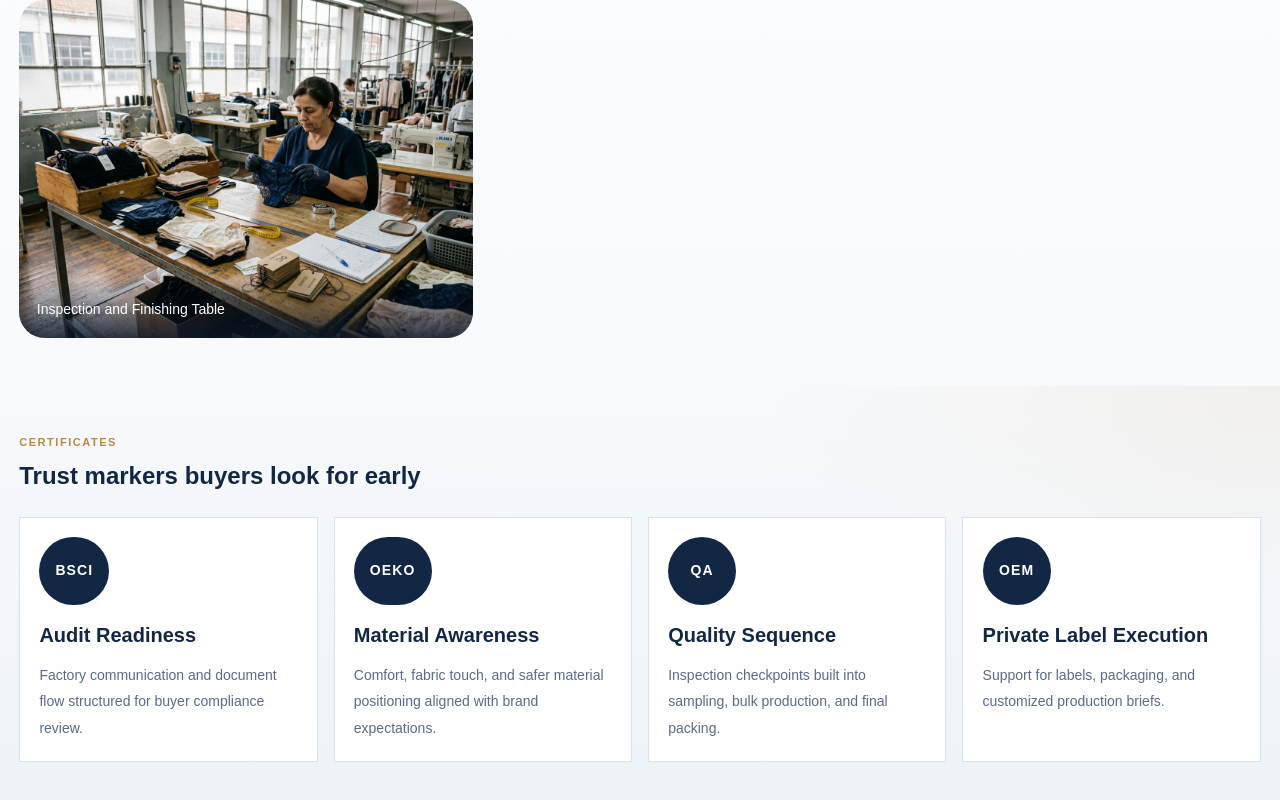
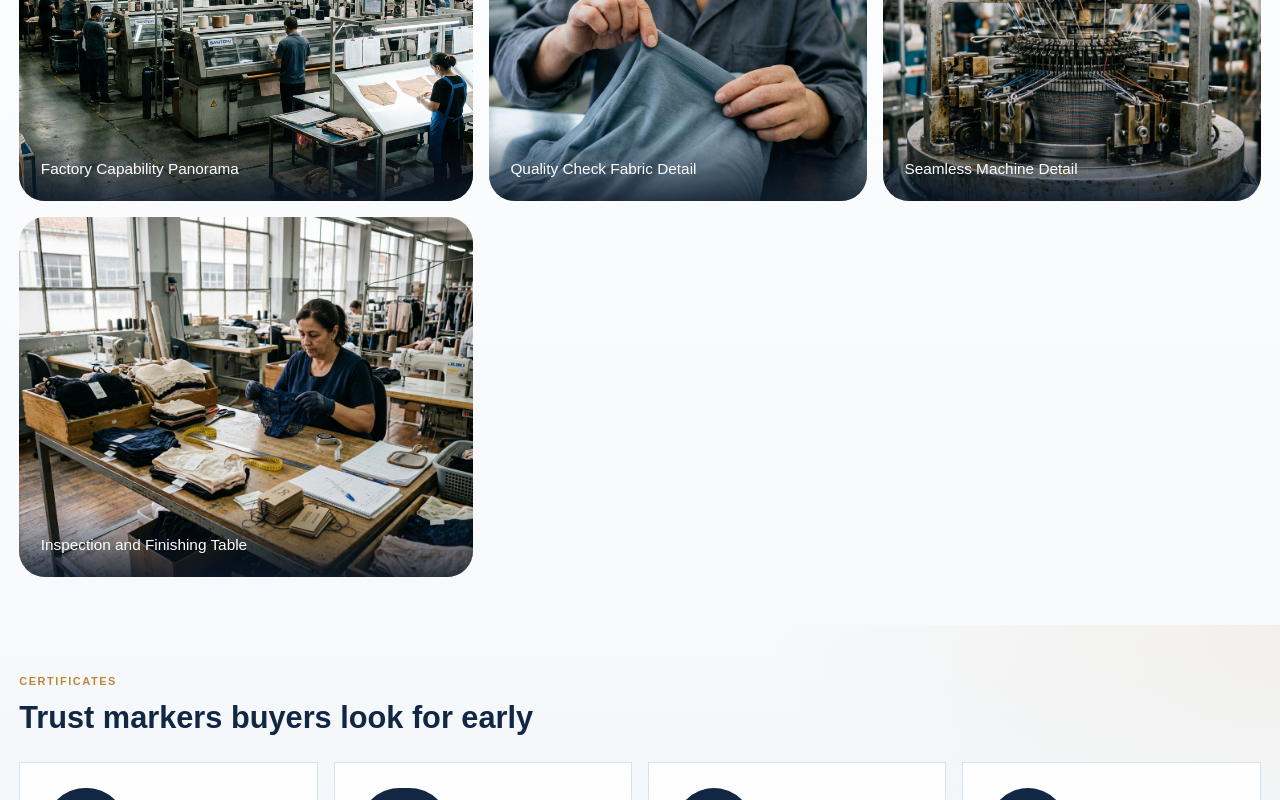
Before and after one commit to 156631890/diyasi, a Next.js app in the folder apps/web/: page / in a window 1280 px wide. Shown: the part 2260-3060 px from the top of the page. Built offline with nearby package versions, Linux system fonts and the light colour scheme; no server answers.

Commit message:
Scale homepage factory sections up

```diff
--- a/apps/web/app/globals.css
+++ b/apps/web/app/globals.css
@@ -881,7 +881,8 @@ a {
 
 .factory-capability-card {
   border: 1px solid #d7e2f0;
-  padding: 1rem;
+  min-height: 168px;
+  padding: 1.35rem 1.4rem;
   background: rgba(255, 255, 255, 0.92);
 }
 
@@ -899,22 +900,22 @@ a {
 
 .factory-home-title {
   font-family: Arial, "Helvetica Neue", sans-serif;
-  font-size: 24px;
-  line-height: 1.4;
+  font-size: clamp(28px, 2.4vw, 32px);
+  line-height: 1.3;
   font-weight: 700;
 }
 
 .factory-home-card-title {
   font-family: Arial, "Helvetica Neue", sans-serif;
-  font-size: 20px;
-  line-height: 1.45;
+  font-size: clamp(22px, 1.9vw, 26px);
+  line-height: 1.35;
   font-weight: 700;
 }
 
 .factory-home-body {
   font-family: Arial, "Helvetica Neue", sans-serif;
-  font-size: 14px;
-  line-height: 1.9;
+  font-size: clamp(15px, 1.2vw, 16px);
+  line-height: 1.85;
   font-weight: 400;
 }
 
@@ -932,7 +933,7 @@ a {
 .factory-detail-card {
   position: relative;
   overflow: hidden;
-  min-height: 300px;
+  min-height: 360px;
   border-radius: 26px;
 }
 
@@ -948,7 +949,7 @@ a {
 .factory-product-caption {
   position: absolute;
   inset: auto 0 0 0;
-  padding: 1rem 1.1rem;
+  padding: 1.35rem 1.35rem 1.15rem;
   background: linear-gradient(180deg, rgba(11, 24, 41, 0) 0%, rgba(11, 24, 41, 0.82) 100%);
 }
 
@@ -965,7 +966,8 @@ a {
 .factory-news-card {
   border: 1px solid #d7e2f0;
   background: rgba(255, 255, 255, 0.94);
-  padding: 1.2rem;
+  min-height: 340px;
+  padding: 1.6rem;
 }
 
 .factory-cert-code,
@@ -973,14 +975,14 @@ a {
   display: inline-flex;
   align-items: center;
   justify-content: center;
-  min-width: 68px;
-  height: 68px;
-  padding: 0 1rem;
+  min-width: 78px;
+  height: 78px;
+  padding: 0 1.15rem;
   border-radius: 999px;
   background: #122744;
   color: white;
   font-family: Arial, "Helvetica Neue", sans-serif;
-  font-size: 14px;
+  font-size: 16px;
   font-weight: 700;
   letter-spacing: 0.08em;
   text-transform: uppercase;
@@ -995,16 +997,16 @@ a {
 .factory-product-tile {
   position: relative;
   overflow: hidden;
-  min-height: 280px;
+  min-height: 340px;
   border-radius: 28px;
 }
 
 .factory-cta-band {
   display: grid;
   grid-template-columns: minmax(0, 1.2fr) auto;
-  gap: 1.5rem;
+  gap: 2rem;
   align-items: center;
-  padding: 2.4rem;
+  padding: 2.8rem 3rem;
   border-radius: 32px;
   background:
     radial-gradient(85% 130% at 100% 0%, rgba(184, 138, 59, 0.24) 0, transparent 55%),
@@ -1027,14 +1029,19 @@ a {
 .factory-info-bar {
   display: grid;
   grid-template-columns: repeat(4, minmax(0, 1fr));
-  gap: 1rem;
+  gap: 1.25rem;
   border-top: 1px solid #d7e2f0;
   border-bottom: 1px solid #d7e2f0;
-  padding: 1.2rem 0;
+  padding: 0;
 }
 
 .factory-info-item {
-  padding-right: 1rem;
+  padding: 1.5rem 1.4rem 1.35rem 0;
+  border-right: 1px solid #dfe6f0;
+}
+
+.factory-info-item:last-child {
+  border-right: 0;
 }
 
 .contact-layout {
@@ -1405,8 +1412,25 @@ a {
     grid-template-columns: 1fr;
   }
 
+  .factory-cert-card,
+  .factory-custom-card,
+  .factory-news-card,
+  .factory-capability-card {
+    min-height: 0;
+  }
+
   .factory-cta-actions {
     justify-content: flex-start;
+  }
+
+  .factory-info-item {
+    border-right: 0;
+    border-bottom: 1px solid #dfe6f0;
+    padding-right: 0;
+  }
+
+  .factory-info-item:last-child {
+    border-bottom: 0;
   }
 
   .editorial-strip {
@@ -1497,4 +1521,8 @@ a {
   .factory-product-tile {
     min-height: 240px;
   }
-}
+
+  .factory-detail-card {
+    min-height: 260px;
+  }
+}
```
